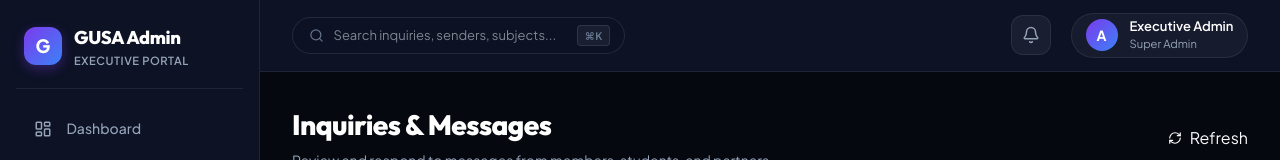
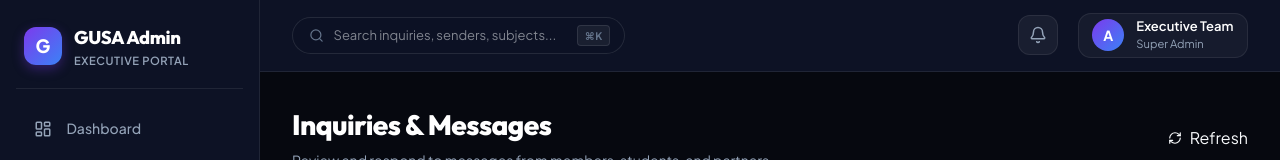
Before and after one commit to Omwenga75/gusa, a Next.js app: page /admin/messages in a window 1280 px wide. Shown: the top 160 px of the page. Built offline with nearby package versions, Linux system fonts and the light colour scheme; no server answers.

Commit message:
Update admin topbar profile name to 'Executive Team' and set border radius to 13px

```diff
--- a/src/app/admin/admin.module.css
+++ b/src/app/admin/admin.module.css
@@ -172,7 +172,7 @@
   padding: 0.35rem 0.85rem;
   background: rgba(255, 255, 255, 0.04);
   border: 1px solid rgba(255, 255, 255, 0.08);
-  border-radius: 9999px;
+  border-radius: 13px;
 }
 
 .avatar {
--- a/src/app/admin/layout.tsx
+++ b/src/app/admin/layout.tsx
@@ -319,7 +319,7 @@ export default function AdminLayout({ children }: { children: React.ReactNode })
             <div className={styles.profile}>
               <div className={styles.avatar}>A</div>
               <div className={styles.profileInfo}>
-                <span className={styles.profileName}>Executive Admin</span>
+                <span className={styles.profileName}>Executive Team</span>
                 <span className={styles.profileRole}>Super Admin</span>
               </div>
             </div>
```
